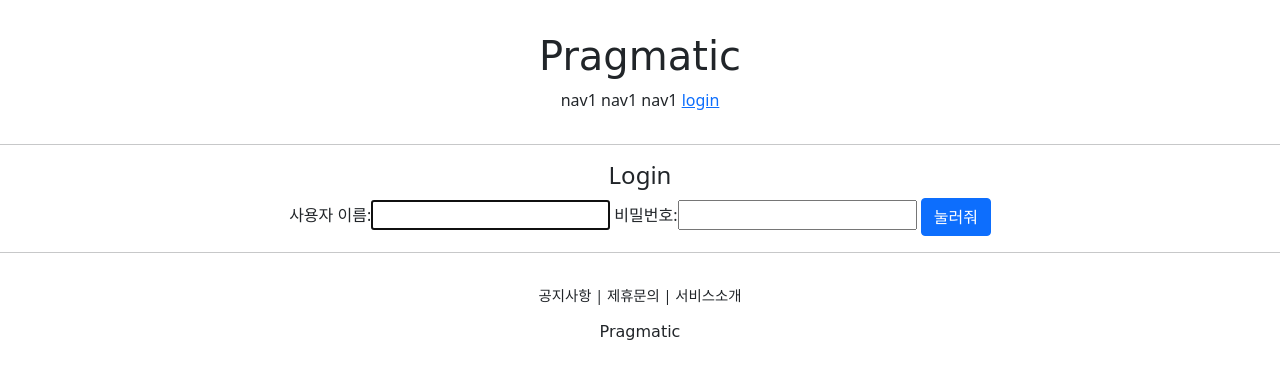
After one commit to paso0129/pragmatic, a Django app: page /account/login/ in a window 1280 px wide. The commit adds this page. Shown: the top 379 px of the page. Run offline with Django 3.2, Linux system fonts and the light colour scheme; some web fonts are replaced.

Commit message:
login & logout기능 추가

```diff
--- /dev/null
+++ b/accountapp/templates/accountapp/login.html
@@ -0,0 +1,20 @@
+{% extends 'base.html' %}
+
+{% block content %}
+    <div style="text-align: center;">
+        <div>
+            <h4>Login</h4>
+        </div>
+        <div>
+            <form action="" method="post">
+                {% csrf_token %}
+                {# login view에서 기본제공되는 form   #}
+                {{ form }}
+                <input type="submit" class="btn btn-primary" value="눌러줘">
+            </form>
+        </div>
+
+
+    </div>
+
+{% endblock %}
--- a/accountapp/urls.py
+++ b/accountapp/urls.py
@@ -1,3 +1,4 @@
+from django.contrib.auth.views import LoginView, LogoutView
 from django.urls import path
 
 from accountapp.views import hello_world, AccountCreateView
@@ -5,7 +6,12 @@ from accountapp.views import hello_world, AccountCreateView
 app_name = "accountapp"
 
 urlpatterns = [
-    #함수형뷰와 CBV의 차이
+    #함수형뷰와 CBV의 차이 as_view사용
     path('hello_world/', hello_world, name='hello_world'),
+
+    path('login/', LoginView.as_view(template_name='accountapp/login.html'), name='login'),
+    path('logout/', LogoutView.as_view(), name='logout'),
+
     path('create/', AccountCreateView.as_view(), name='create'),
+
 ]
--- a/pragmatic/settings.py
+++ b/pragmatic/settings.py
@@ -13,6 +13,8 @@ https://docs.djangoproject.com/en/3.2/ref/settings/
 from pathlib import Path
 import environ
 import os
+
+from django.urls import reverse_lazy
 
 env = environ.Env(
     # set casting, default value
@@ -146,3 +148,6 @@ STATICFILES_DIRS = [
 # https://docs.djangoproject.com/en/3.2/ref/settings/#default-auto-field
 
 DEFAULT_AUTO_FIELD = 'django.db.models.BigAutoField'
+
+LOGIN_REDIRECT_URL = reverse_lazy('accountapp:hello_world')
+LOGOUT_REDIRECT_URL = reverse_lazy('accountapp:login')
--- a/templates/header.html
+++ b/templates/header.html
@@ -7,7 +7,16 @@
             <span>nav1</span>
             <span>nav1</span>
             <span>nav1</span>
-            <span>nav1</span>
+            {% if not user.is_authenticated %}
+{#          내가 만든 홈페이지 어느에서든지 로그인을 하면 해당 url을 next인자로 넘겨주고 로그인을 하고나서 원래있는 자리로 돌아옴  #}
+            <a href="{% url 'accountapp:login' %}?next={{ request.path }}">
+                <span>login</span>
+            </a>
+            {% else %}
+            <a href="{% url 'accountapp:logout' %}?next={{ request.path }}">
+                <span>logout</span>
+            </a>
+            {% endif %}
         </div>
     </div>
 
```
